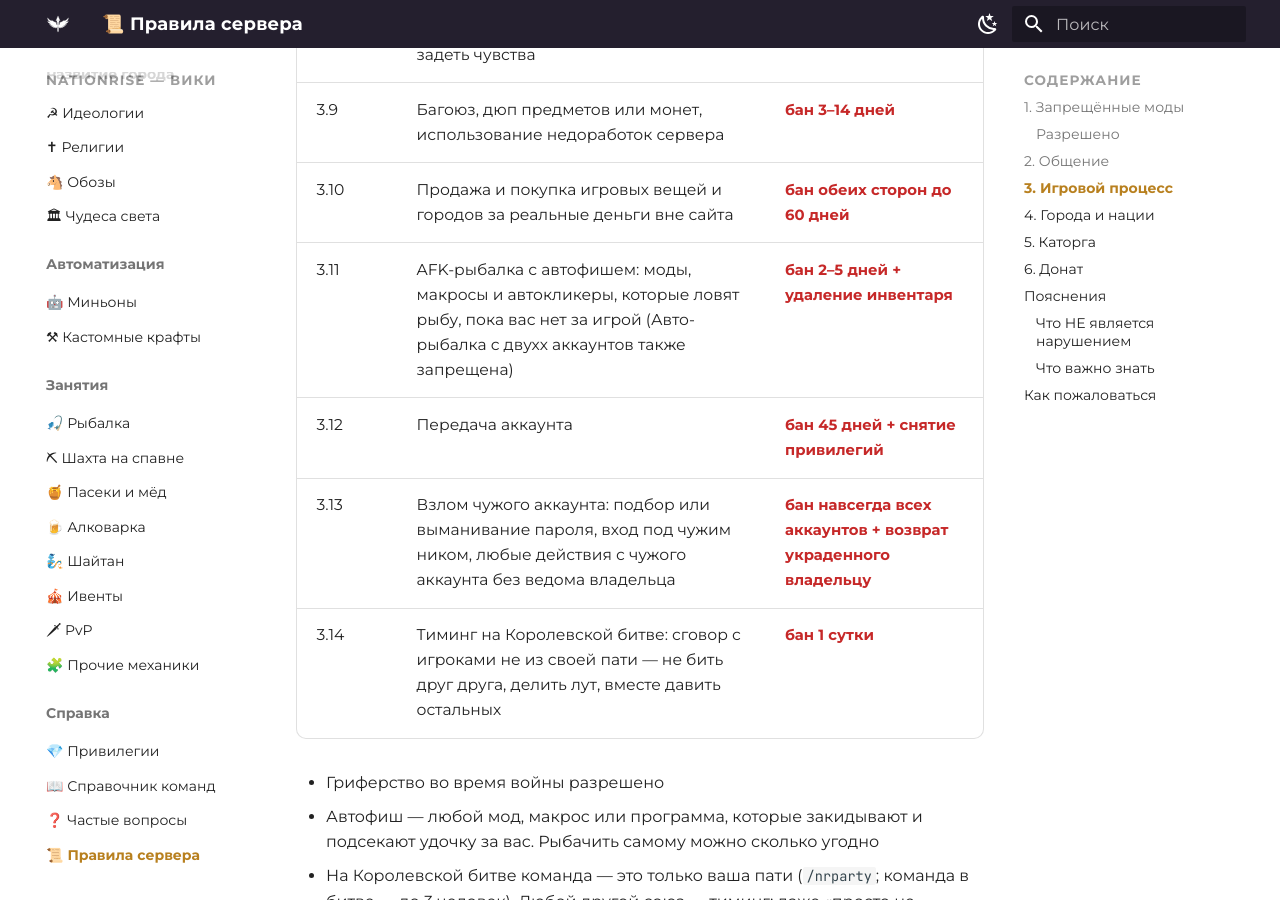
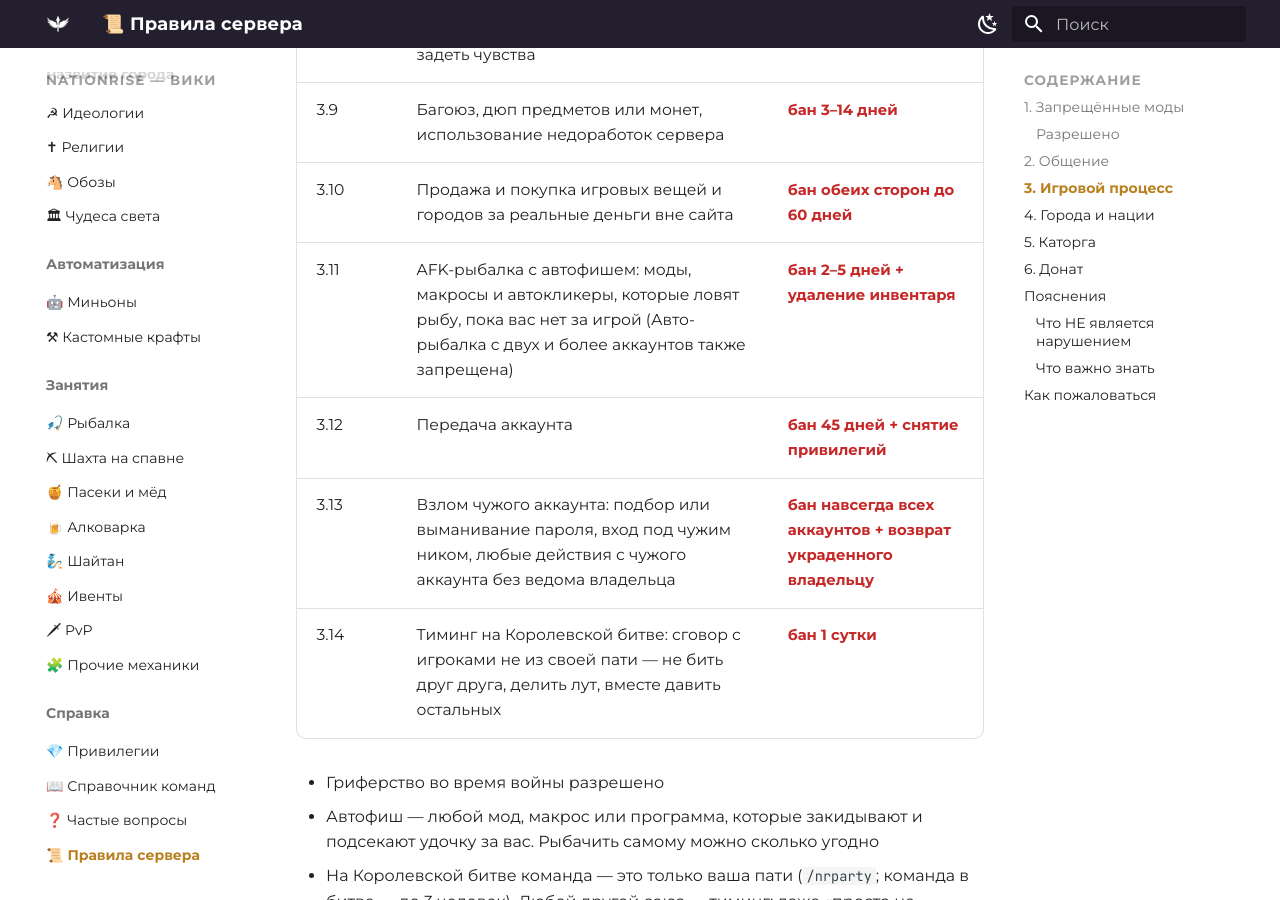
Before and after one commit to zixSSSed/NationRise-Wiki, an MkDocs documentation site: the page built from docs/rules.md, in a window 1280 px wide and 900 px high, scrolled down 4289 px. Built offline with MkDocs 1.6.1 and Material for MkDocs 9.7.7, drawn with Linux system fonts in a browser that asks for light colours.

Commit message:
Update rules.md

```diff
--- a/docs/rules.md
+++ b/docs/rules.md
@@ -83,7 +83,7 @@
 | 3.8 | Ники, которые могут оскорбить или задеть чувства | <span class="nak">бан навсегда</span> |
 | 3.9 | Багоюз, дюп предметов или монет, использование недоработок сервера | <span class="nak">бан 3–14 дней</span> |
 | 3.10 | Продажа и покупка игровых вещей и городов за реальные деньги вне сайта | <span class="nak">бан обеих сторон до 60 дней</span> |
-| 3.11 | AFK-рыбалка с автофишем: моды, макросы и автокликеры, которые ловят рыбу, пока вас нет за игрой (Авто-рыбалка с двухх аккаунтов также запрещена) | <span class="nak">бан 2–5 дней + удаление инвентаря</span> |
+| 3.11 | AFK-рыбалка с автофишем: моды, макросы и автокликеры, которые ловят рыбу, пока вас нет за игрой (Авто-рыбалка с двух и более аккаунтов также запрещена) | <span class="nak">бан 2–5 дней + удаление инвентаря</span> |
 | 3.12 | Передача аккаунта | <span class="nak">бан 45 дней + снятие привилегий</span> |
 | 3.13 | Взлом чужого аккаунта: подбор или выманивание пароля, вход под чужим ником, любые действия с чужого аккаунта без ведома владельца | <span class="nak">бан навсегда всех аккаунтов + возврат украденного владельцу</span> |
 | 3.14 | Тиминг на Королевской битве: сговор с игроками не из своей пати — не бить друг друга, делить лут, вместе давить остальных | <span class="nak">бан 1 сутки</span> |
```
